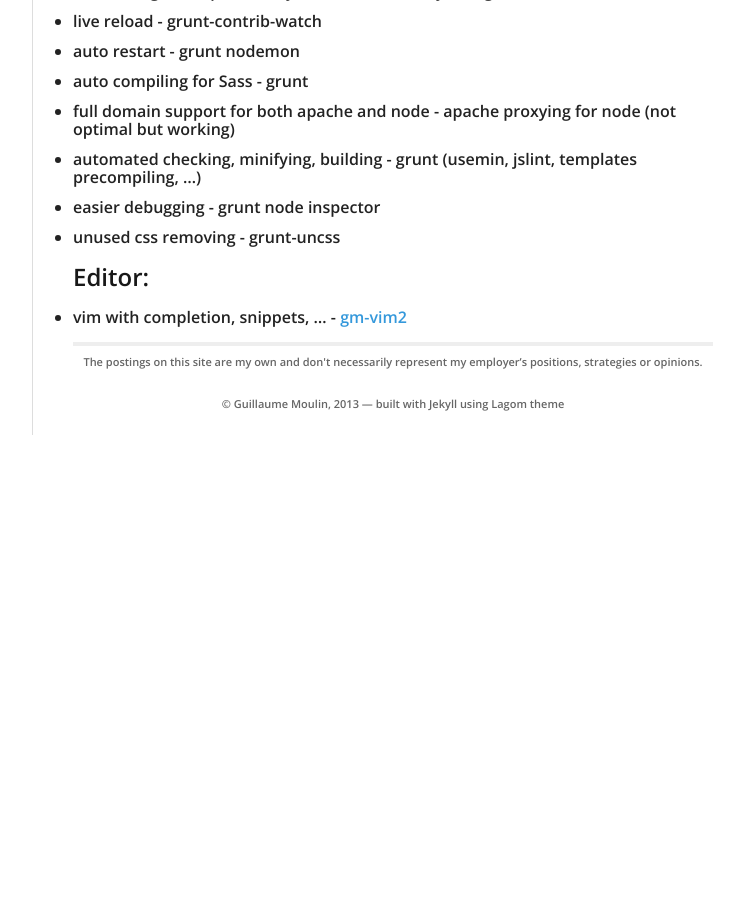
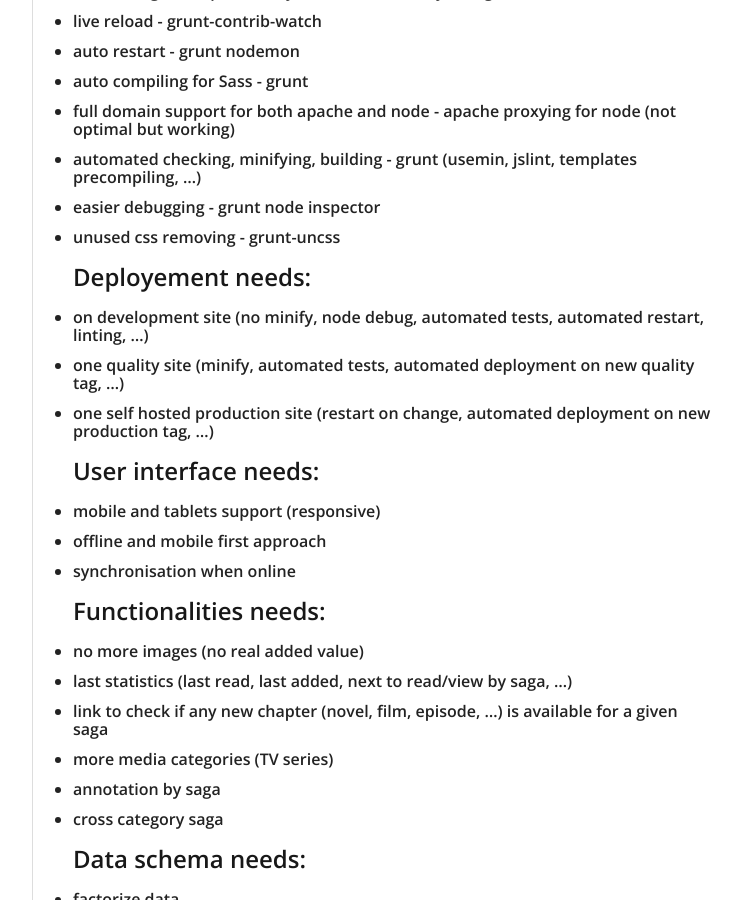
Before and after one commit to gmoulin/lms3, a Jekyll site: the page built from index.md, in a window 1280 px wide and 900 px high, scrolled down 544 px. Shown: the whole window, without its empty margins (378-1122 px from the left). Built offline with Jekyll 4.4.1, drawn with Linux system fonts in a browser that asks for light colours; nearby versions of some CDN libraries; before the commit the page ends 979 px from its top, so only the background shows below that; some of the changed text lies outside the part shown.

Commit message:
home updates

```diff
--- a/index.md
+++ b/index.md
@@ -1,6 +1,6 @@
 ---
 layout: default
-title: LMS3 Journal
+title: LMS3 project needs
 ---
 
 LMS stands for Library Management System
@@ -28,5 +28,28 @@ For the third version I wanted to test a full javascript environment using **Nod
 * easier debugging - grunt node inspector
 * unused css removing - grunt-uncss
 
+## Deployement needs:
+* on development site (no minify, node debug, automated tests, automated restart, linting, ...)
+* one quality site (minify, automated tests, automated deployment on new quality tag, ...)
+* one self hosted production site (restart on change, automated deployment on new production tag, ...)
+
+## User interface needs:
+* mobile and tablets support (responsive)
+* offline and mobile first approach
+* synchronisation when online
+
+## Functionalities needs:
+* no more images (no real added value)
+* last statistics (last read, last added, next to read/view by saga, ...)
+* link to check if any new chapter (novel, film, episode, ...) is available for a given saga
+* more media categories (TV series)
+* annotation by saga
+* cross category saga
+
+## Data schema needs:
+* factorize data
+* specific data for each media category
+* keep full text search capability
+
 ##Editor:
 * vim with completion, snippets, ... - [gm-vim2](https://github.com/gmoulin/gm-vim2)
```
